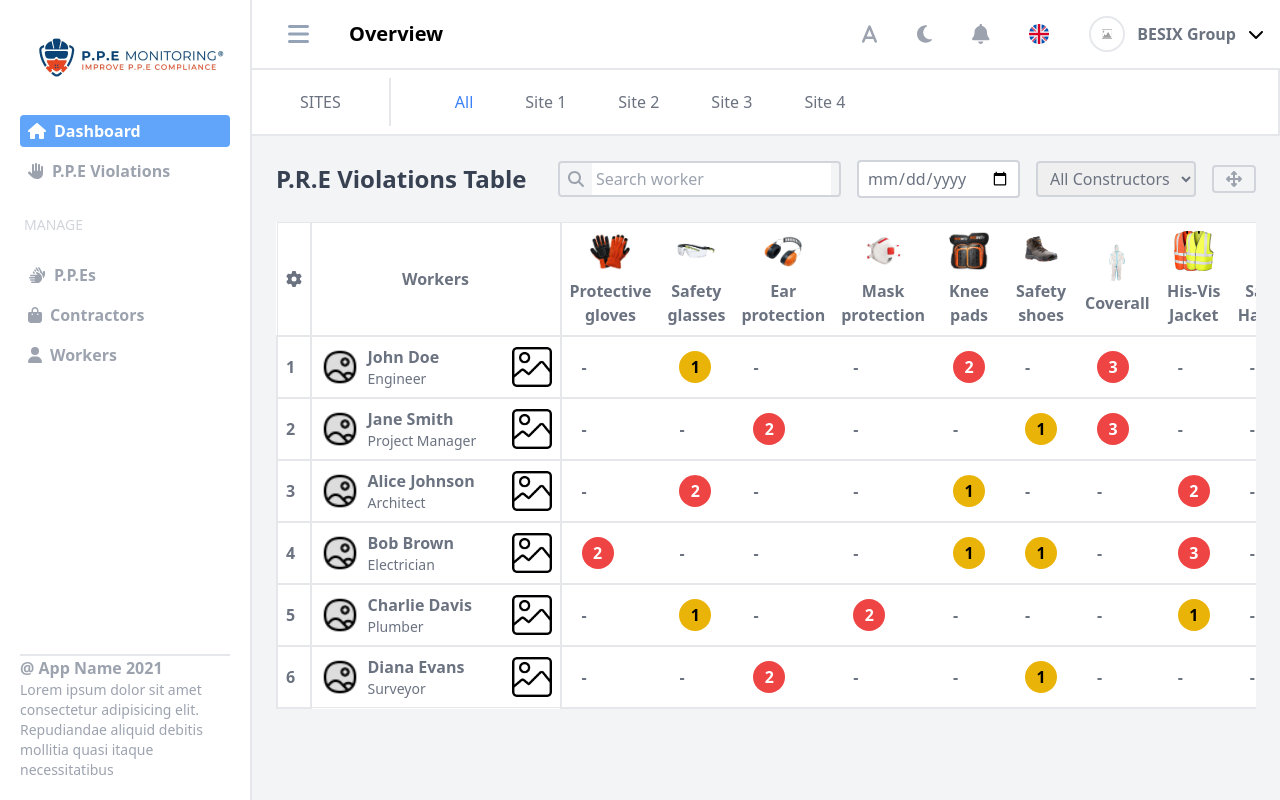
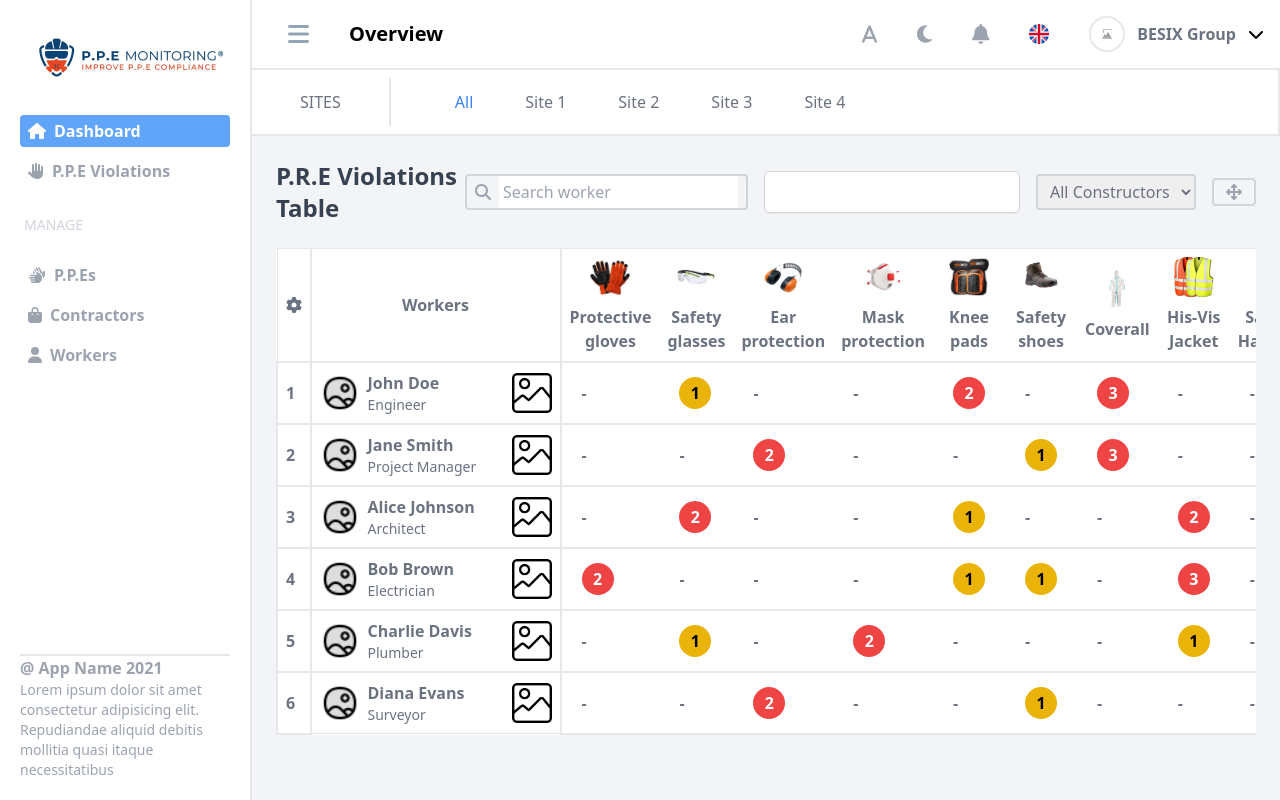
Before and after one commit to redaAssemghor/imennse-text, a React (Vite) app: page / in a window 1280 px wide. Built offline with nearby package versions, Linux system fonts and the light colour scheme.

Commit message:
calander

```diff
--- a/package.json
+++ b/package.json
@@ -13,6 +13,8 @@
     "@fortawesome/fontawesome-svg-core": "^6.5.2",
     "@fortawesome/free-solid-svg-icons": "^6.5.2",
     "@fortawesome/react-fontawesome": "^0.2.2",
+    "primeicons": "^7.0.0",
+    "primereact": "^10.6.6",
     "react": "^18.2.0",
     "react-dom": "^18.2.0"
   },
--- a/src/app/Main.jsx
+++ b/src/app/Main.jsx
@@ -1,15 +1,21 @@
+import React, { useState } from "react";
+import { Calendar } from "primereact/calendar";
+import { FontAwesomeIcon } from "@fortawesome/react-fontawesome";
 import {
   faArrowsUpDownLeftRight,
   faGear,
   faMagnifyingGlass,
 } from "@fortawesome/free-solid-svg-icons";
-import { FontAwesomeIcon } from "@fortawesome/react-fontawesome";
 import { imagesData, workersData } from "../constants/data";
-import { useState } from "react";
 import ViolationPopUp from "../components/ViolationPopUp";
 import Setting from "../components/Settings";
+import "primereact/resources/themes/saga-blue/theme.css"; // or any other theme
+import "primereact/resources/primereact.min.css";
+import "primeicons/primeicons.css";
 
 const Main = () => {
+  const [dates, setDates] = useState(null);
+
   return (
     <div className="p-6 bg-gray-100 min-h-screen border-l-2 max-w-full">
       <div className="flex justify-between items-center mb-6">
@@ -28,12 +34,19 @@ const Main = () => {
               className="ml-2 outline-none p-1"
             />
           </label>
-          <input
-            type="date"
-            name="date"
-            id="date"
-            className="border-2 border-gray-300 rounded px-2 py-1"
-          />
+
+          <div className="card flex justify-content-center custom-calendar">
+            <Calendar
+              value={dates}
+              onChange={(e) => setDates(e.value)}
+              selectionMode="range"
+              readOnlyInput
+              hideOnRangeSelection
+              inputClassName="p-inputtext p-component w-64 px-4 py-2 text-gray-700 bg-white border border-gray-300 rounded-md shadow-sm focus:outline-none focus:ring focus:ring-blue-300 focus:border-blue-300"
+              className="custom-calendar"
+            />
+          </div>
+
           <select
             name="workers"
             id="workers"
@@ -120,9 +133,9 @@ const Tables = () => {
                     <button
                       className={`h-8 w-8 rounded-full ${
                         vio.length > 1
-                          ? "bg-red-500 text-white "
+                          ? "bg-red-500 text-white"
                           : "bg-yellow-500 text-black"
-                      } `}
+                      }`}
                       onClick={() => setPopupData(vio)}
                     >
                       {vio.length}
```
Also changed, not shown: 1 other file (tests, documents, lock files or other folders).
